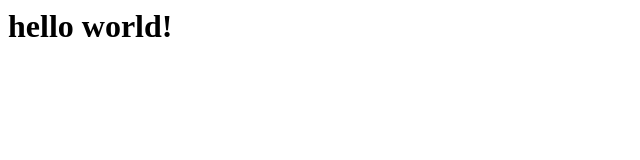
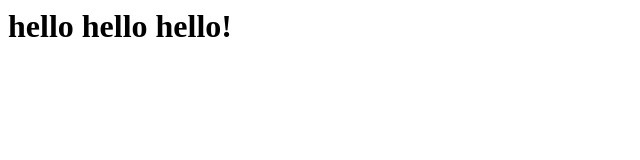
Before and after one commit to born9507/practice-github, a plain HTML site: page index.html in a window 1280 px wide. Shown: the whole page, without its empty margins (0-640 px from the left). Drawn offline with Linux system fonts and the light colour scheme.

Commit message:
Update index.html

```diff
--- a/index.html
+++ b/index.html
@@ -1 +1 @@
-<h1> hello world! </h1>
+<h1> hello hello hello! </h1>
```
